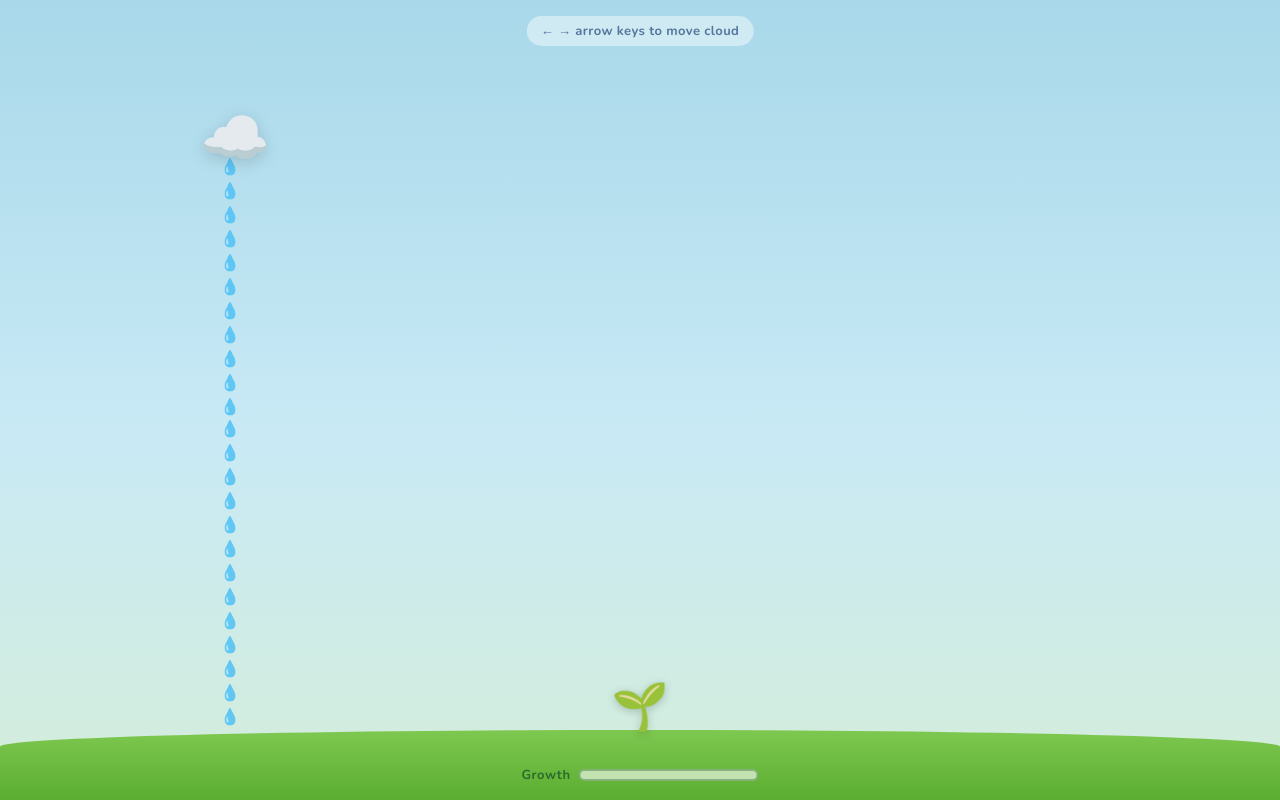
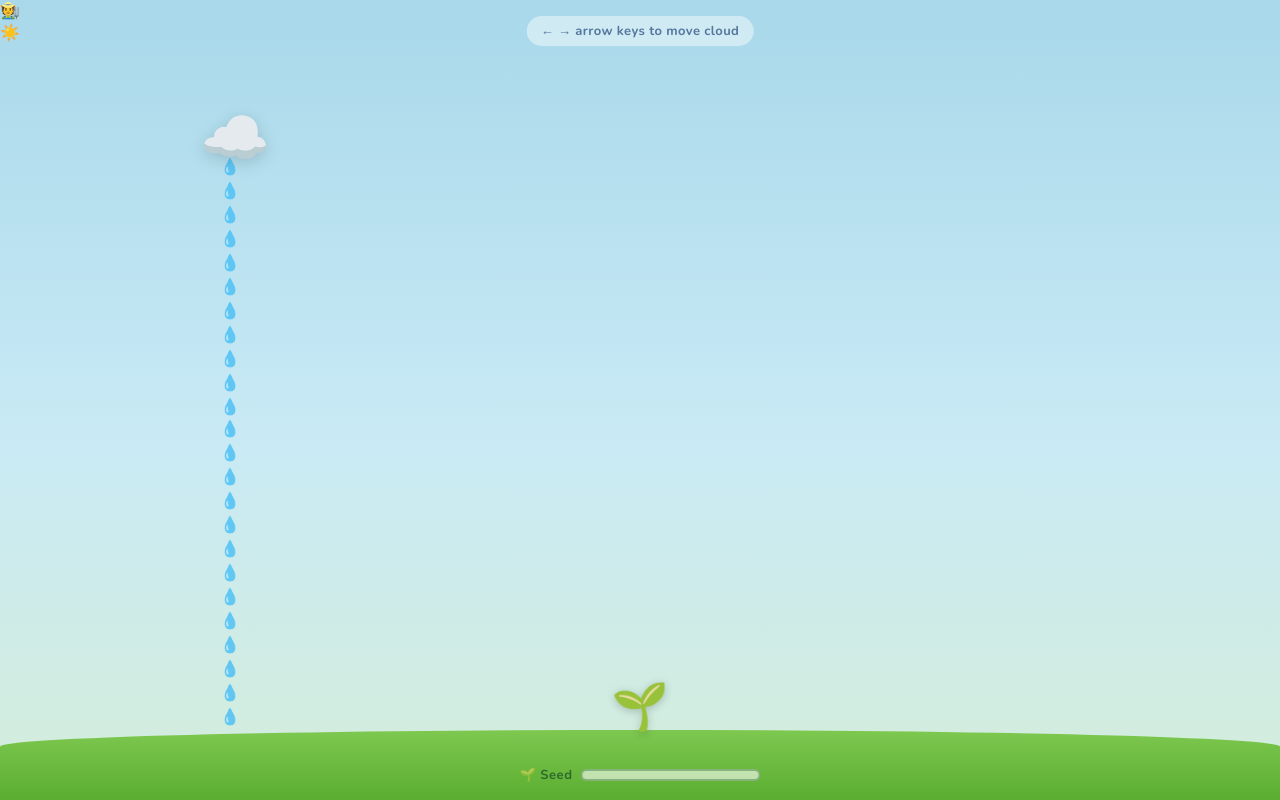
Before and after one commit to SamahOmar/showers-to-flowers, a Django app: page / in a window 1280 px wide. Run offline with Django 5.2, Linux system fonts and the light colour scheme.

Commit message:
New elements for new features

```diff
--- a/showers_to_flowers_game/game/templates/game/index.html
+++ b/showers_to_flowers_game/game/templates/game/index.html
@@ -9,16 +9,41 @@
 </head>
 <body>
 
+<!-- CUTSCENE LAYER -->
+<div id="cutscene" aria-hidden="true">
+    <div id="farmer" role="img" aria-label="Farmer">🧑‍🌾</div>
+    <div id="seed-toss" aria-hidden="true"></div>
+    <div id="sun" role="img" aria-label="Sun">☀️</div>
+    <div id="sun-rays" aria-hidden="true">
+      <span></span><span></span><span></span><span></span>
+      <span></span><span></span><span></span><span></span>
+    </div>
+    <div id="your-turn" aria-live="polite"></div>
+  </div>
+
+<!-- GAME LAYER (hidden until cutscene ends) -->
+<div id="game-layer" class="game-hidden">
+
+    <!-- Ambient drifting clouds (JS fills this) -->
+    <div id="sky-clouds" aria-hidden="true"></div>
+
   <p id="controls-hint">← → arrow keys to move cloud</p>
 
-  <div id="cloud" role="img" aria-label="Cloud">☁️</div>
+  <div id="cloud" role="img" aria-label="Rain cloud">☁️</div>
 
   <div id="rain-container" aria-hidden="true"></div>
 
-  <div id="plant" role="img" aria-label="Plant" aria-live="polite">🌱</div>
+  <div id="plant" role="img" aria-label="Plant" aria-live="polite" class="stage-seed">🌱</div>
+
+    <!-- Bloom / overwatered message -->
+    <div id="stage-message" role="status" aria-live="assertive"></div>
+
+    <!-- Confetti burst on bloom -->
+    <div id="confetti-container" aria-hidden="true"></div>
+
 
   <div id="growth-bar-wrapper">
-    <span id="growth-label">Growth</span>
+    <span id="growth-label">🌱 Seed</span>
     <div id="growth-bar"
          role="progressbar"
          aria-label="Plant growth"
@@ -29,6 +54,8 @@
     </div>
   </div>
 
+    </div><!-- /#game-layer -->
+
   <script src="{% static 'game/js/game.js' %}"></script>
 </body>
 </html>
```
